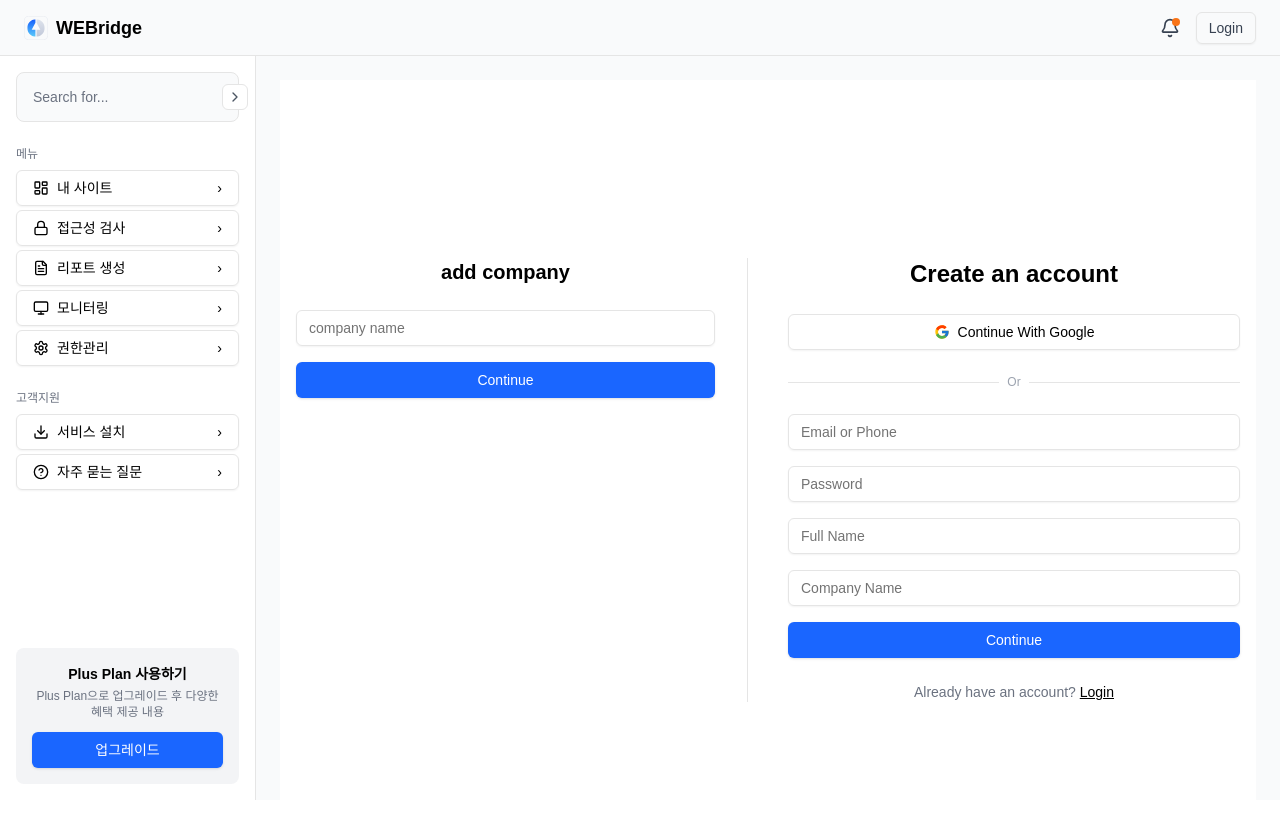
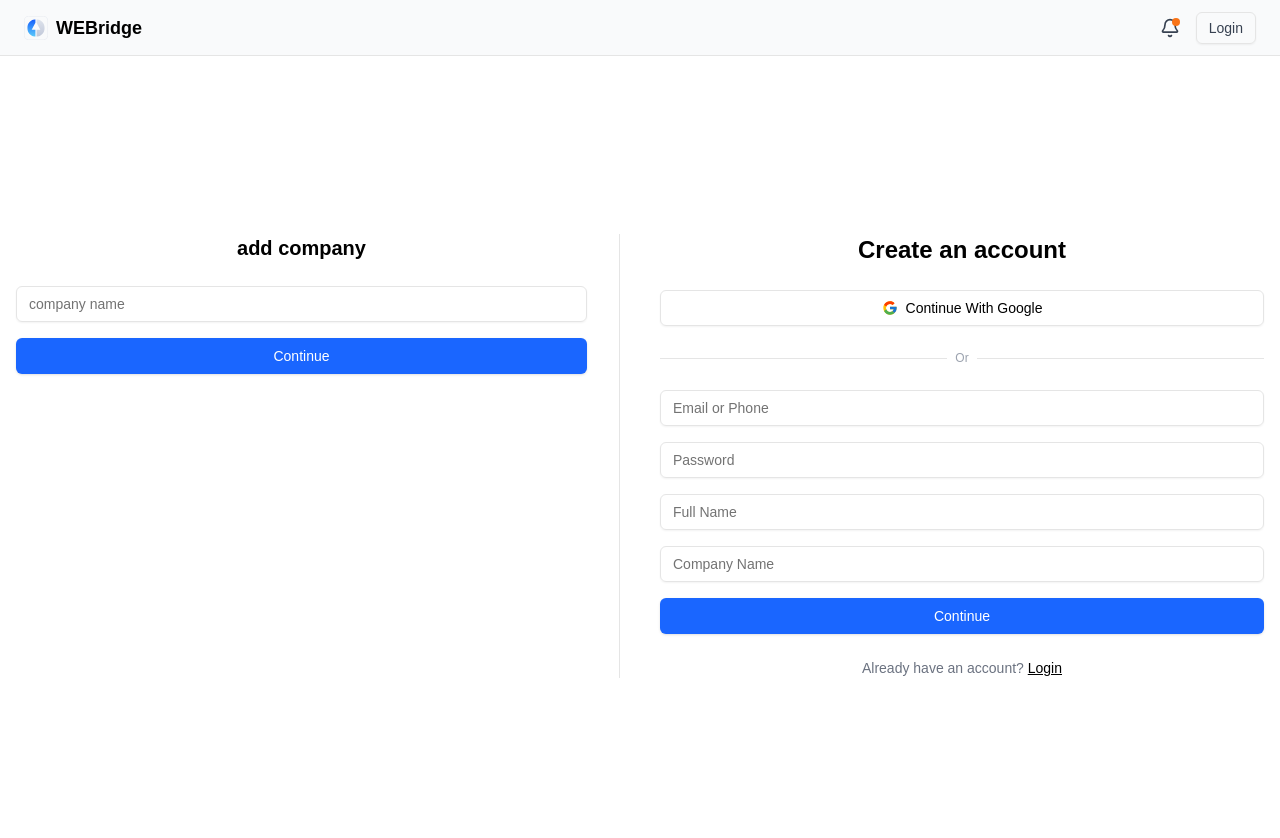
Before and after one commit to inable-it/webridge-frontend, a React (Vite) app: page /signup in a window 1280 px wide. Shown: the top 838 px of the page. Before the commit the page ends 800 px from the top, so only its background shows below. Built offline with nearby package versions, Linux system fonts and the light colour scheme.

Commit message:
feat: :sparkles: 라우팅 구성 (useRoutes)

```diff
--- a/src/App.tsx
+++ b/src/App.tsx
@@ -1,22 +1,31 @@
+import HomePage from "@/pages/Homepage";
+import SignupPage from "@/pages/SignUp";
+import LoginPage from "@/pages/Login";
+import { useRoutes } from "react-router-dom";
+import { SimpleLayout } from "@/layout/SimpleLayout";
 import { BaseLayout } from "@/layout/BaseLayout";
-import { BrowserRouter, Routes, Route } from "react-router-dom";
-import HomePage from "@/pages/Homepage";
-import SignupPage from "./pages/SignUp";
-import LoginPage from "./pages/Login";
 
 function App() {
-  return (
-    <BrowserRouter>
-      <BaseLayout>
-        <Routes>
-          <Route path="/" element={<HomePage />} />
-          <Route path="signup" element={<SignupPage />} />
-          <Route path="login" element={<LoginPage />} />
-          {/* 기타 라우트 */}
-        </Routes>
-      </BaseLayout>
-    </BrowserRouter>
-  );
+  const routes = useRoutes([
+    {
+      path: "/",
+      element: <SimpleLayout />,
+      children: [
+        { index: true, element: <HomePage /> },
+        { path: "login", element: <LoginPage /> },
+        { path: "signup", element: <SignupPage /> },
+      ],
+    },
+    {
+      path: "/home",
+      element: <BaseLayout />,
+      children: [
+        // 이후 /app/other 등 다른 내부 페이지 추가 가능
+      ],
+    },
+  ]);
+
+  return routes;
 }
 
 export default App;
--- a/src/layout/BaseLayout.tsx
+++ b/src/layout/BaseLayout.tsx
@@ -1,26 +1,17 @@
+import { Header } from "@/components/common/Header";
 import { LNB } from "@/components/common/LeftNavigationBar";
-import { Header } from "@/components/common/Header";
-import type { ReactNode } from "react";
+import { Outlet } from "react-router-dom";
 
-interface BaseLayoutProps {
-  children: ReactNode;
-}
-
-export const BaseLayout = ({ children }: BaseLayoutProps) => {
-  return (
+export const BaseLayout = () => (
   <div className="grid grid-rows-[auto_1fr] grid-cols-[auto_1fr] h-screen">
-      {/* Header: 좌우 전체 영역 차지 */}
     <div className="col-span-2">
       <Header />
     </div>
-
-      {/* LNB: 좌측 영역만 표시 (md 이상에서만) */}
     <aside className="hidden w-64 h-full bg-white border-r md:block">
       <LNB />
     </aside>
-
-      {/* Main Content */}
-      <main className="p-6 overflow-auto bg-gray-50">{children}</main>
+    <main className="overflow-auto bg-gray-50">
+      <Outlet />
+    </main>
   </div>
 );
-};
--- /dev/null
+++ b/src/layout/SimpleLayout.tsx
@@ -0,0 +1,11 @@
+import { Header } from "@/components/common/Header";
+import { Outlet } from "react-router-dom";
+
+export const SimpleLayout = () => (
+  <div className="flex flex-col min-h-screen">
+    <Header />
+    <main className="flex-1bg-gray-50">
+      <Outlet />
+    </main>
+  </div>
+);
--- a/src/main.tsx
+++ b/src/main.tsx
@@ -4,11 +4,14 @@ import "./index.css";
 import App from "./App.tsx";
 import { Provider } from "react-redux";
 import { store } from "@/app/store.ts";
+import { BrowserRouter } from "react-router-dom";
 
 createRoot(document.getElementById("root")!).render(
   <StrictMode>
     <Provider store={store}>
-      <App />
+      <BrowserRouter>
+        <App />
+      </BrowserRouter>
     </Provider>
   </StrictMode>
 );
```
Lines whose indentation alone changed are shown as unchanged.
